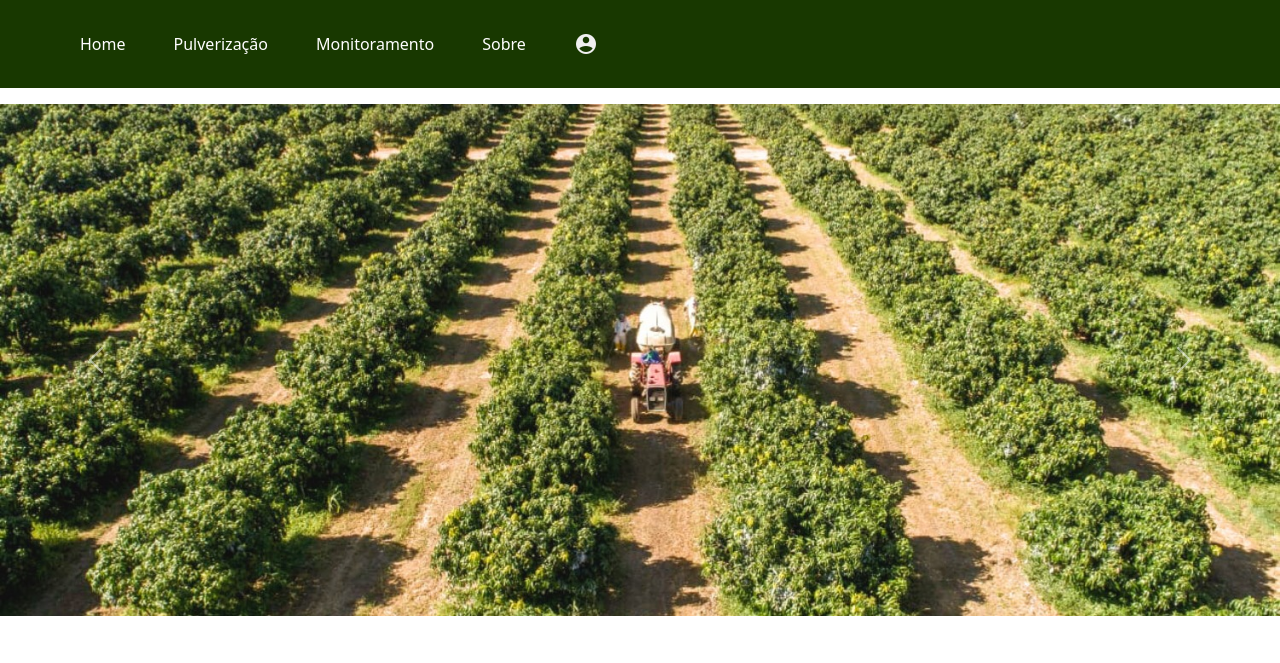
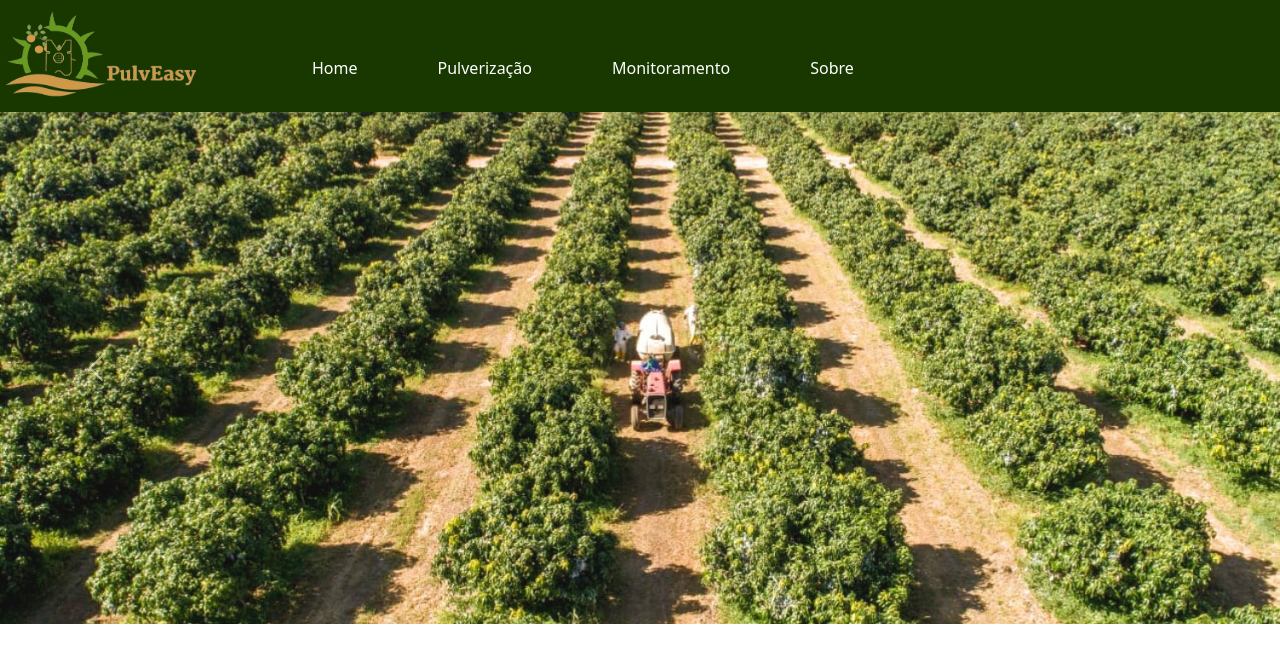
Before and after one commit to rodmpissinati/pulveasy, a PHP site: page / in a window 1280 px wide. Shown: the top 663 px of the page. Run offline with PHP 8.4, Linux system fonts and the light colour scheme.

Commit message:
primeiro código

```diff
--- a/index.html
+++ b/index.html
@@ -15,18 +15,34 @@
   <script src="https://cdn.jsdelivr.net/npm/bootstrap@5.3.3/dist/js/bootstrap.min.js"
   integrity="sha384-0pUGZvbkm6XF6gxjEnlmuGrJXVbNuzT9qBBavbLwCsOGabYfZo0T0to5eqruptLy" crossorigin="anonymous"></script></header>
 <body>
-<nav id="nav">
+
+  <nav>
+    <div id="logo">
+      <a href="index.html"> <img id="logo" src="imagens/nav4.png"></a>
+    </div>
+      <ul class="menu">
+          <li><a href="home.html">Home</a></li>
+          <li><a href="pulverizacao.html">Pulverização</a></li>
+          <li><a href="monitoramento.html">Monitoramento</a></li>
+          <li><a href="sobre.html">Sobre</a></li>
+          <!-- <li id="imgLog"><a href="login.html"><img id="imgLog" src="imagens/icons8-pessoa-24.png"></a></li>                -->
+      </ul>
+
+  </nav>
+
+<!-- <nav id="nav">
+  <div id="logo">
+    <a href="index.html"> <img id="logo" src="imagens/logoNav3.png"></a>
+  </div>
   <ul>
-      <li><img id="logo" src=""></li>
       <li><a href="home.html">Home</a></li>
       <li><a href="pulverizacao.html">Pulverização</a></li>
       <li><a href="monitoramento.html">Monitoramento</a></li>
       <li><a href="sobre.html">Sobre</a></li>
       <li id="imgLog"><a href="login.html"><img id="imgLog" src="imagens/icons8-pessoa-24.png"></a></li>
-      <!-- alterar a imagem para 36px e essa tem direitos -->
-
+      alterar a imagem para 36px direitos
   </ul>
-</nav>
+</nav> -->
 
    <div id="carouselExample" class="carousel slide" data-bs-ride= "carousel">
     <div class="carousel-inner">
--- a/style.css
+++ b/style.css
@@ -1,3 +1,8 @@
+*{
+    margin: 0;
+    padding: 0;
+    box-sizing: border-box;
+}
 body{
     border: 0;
     padding: 0;
@@ -28,14 +33,14 @@ body{
 
 /* navbar */
 
-#nav{
+/* #nav{
     list-style: none;
     background-color: #183800;
     color: white;
-    position: ;
+    /* position: ; */
 
 
-}
+/* } */
 
 /* #logo {
     display: flex;
@@ -45,7 +50,7 @@ body{
 } */
 
 
-a:hover{
+/* a:hover{
     color:rgb(176, 172, 172)
 }
 
@@ -54,8 +59,8 @@ ul{
     display: flex;
     flex-direction: row;
     gap: 3em;
-    padding-top: 2em;
-    padding-bottom: 2em;
+    padding-top: 1em;
+    padding-bottom: 1em;
 }
 
 a{
@@ -67,7 +72,52 @@ a{
     display: flex;
     align-items: center;
     justify-content:space-between;
+} */
+
+#logo {
+    width: 25vh;
+    display: flex;
+
 }
+
+.menu{
+    list-style: none;
+    display: flex;
+    align-items: center;
+
+
+}
+
+nav{
+
+    background-color: white;
+    display: flex;
+    align-items: center;
+    font-size: 2vh;
+    background-color: #183800;
+
+}
+
+a:hover{
+    color:rgb(176, 172, 172)
+}
+
+ul{
+    list-style: none;
+    padding-top: 1em; /*alterar para mudar a largura da nav */
+    padding-bottom: 1em; /*alterar para mudar a largura da nav */
+}
+
+li{
+     padding-top: 2.5em; /*alterar para mudar o posicionamento dos links na nav */
+    padding-left: 5em;
+}
+
+a{
+    color:white;
+    text-decoration: none;
+}
+
 
 /* carrossel */
 
```
Also changed, not shown: imagens/logoNav.png (added), imagens/logoNav2.png (added), imagens/logoNav3.png (added), imagens/nav4.png (added).
